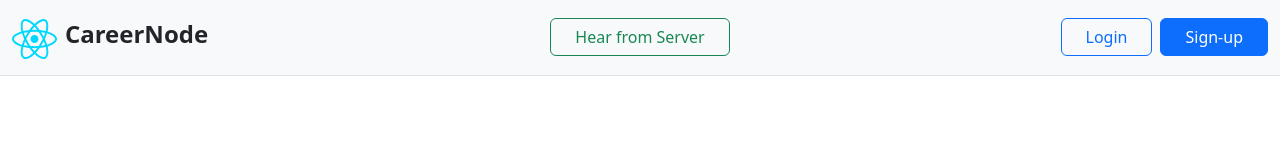
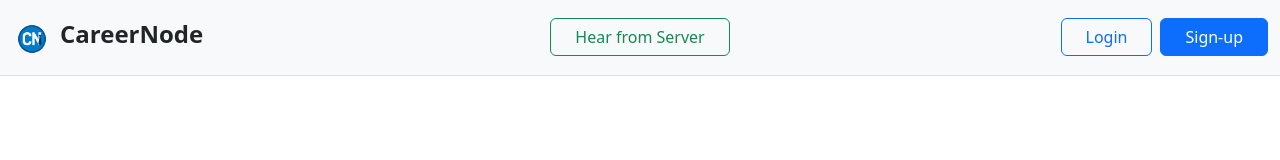
Before and after one commit to dodaniel006/CareerNode, a React (Vite) app in the folder frontend/: page / in a window 1280 px wide. Shown: the top 160 px of the page. Built offline with nearby package versions, Linux system fonts and the light colour scheme; no server answers.

Commit message:
Update header Logo

```diff
--- a/frontend/src/components/Header.tsx
+++ b/frontend/src/components/Header.tsx
@@ -1,4 +1,4 @@
-import reactLogo from '../assets/react.svg'
+import logo from '../../public/CareerNode.png'
 import { useEffect } from 'react';
 import { useNavigate } from 'react-router-dom';
 
@@ -37,8 +37,8 @@ function Header({ loggedIn, setLoggedIn }: { loggedIn: boolean, setLoggedIn: Rea
                 <div className="col-md-3 d-flex align-items-center mb-2 mb-md-0">
                     <a href="/" className="text-dark text-decoration-none">
                         <img
-                            src={reactLogo}
-                            onClick={() => window.location.href = '/'}
+                            src={logo}
+                            onClick={() => navigate('/')}
                             className="logo react me-2"
                             alt="React logo"
                             style={{ height: '40px', cursor: 'pointer' }}
```
